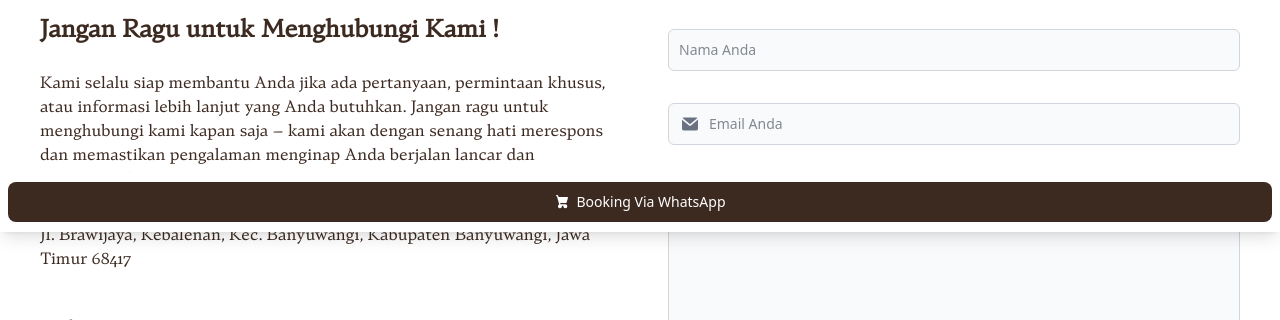
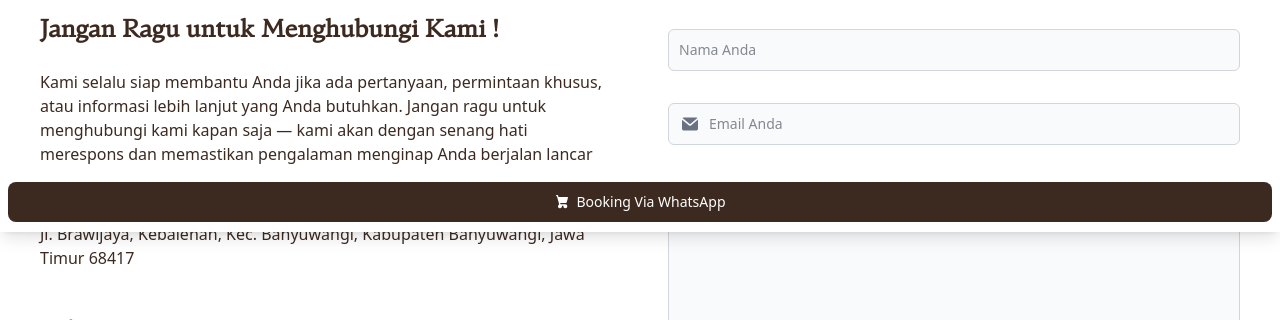
Before and after one commit to homestaypondokjepun/pondokjepun, a Next.js app: page /contact in a window 1280 px wide. Shown: the part 568-888 px from the top of the page. Built offline with nearby package versions, Linux system fonts and the light colour scheme.

Commit message:
fix font contact, navbar gallery, dan form pemesanan

```diff
--- a/src/components/Kost/FormPemesananKos.js
+++ b/src/components/Kost/FormPemesananKos.js
@@ -6,7 +6,6 @@ const FormPemesananKos = ({ setShowPopup }) => {
   const [tanggal, setTanggal] = useState(null);
   const [nama, setNama] = useState("");
   const [dewasa, setDewasa] = useState("");
-  const [anak, setAnak] = useState("");
 
   // Format tanggal biar lebih mudah dibaca
   const formattedDate = tanggal
@@ -21,7 +20,7 @@ const FormPemesananKos = ({ setShowPopup }) => {
   const sendWhatsapp = (e) => {
     e.preventDefault();
 
-    const whatsappMessage = ` Halo, saya ${nama},  mau menanyakan ketersediaan homestay untuk :\n Dewasa: ${dewasa}\n Anak-anak: ${anak}\n Pada Tanggal : ${formattedDate}\n Apakah bisa diinformasikan detail fasilitas dan harganya?`;
+    const whatsappMessage = ` Halo, saya ${nama},  mau menanyakan ketersediaan Kost Aka Dewata untuk :\n Jumlah Orang: ${dewasa}\n Pada Tanggal : ${formattedDate}\n Apakah bisa diinformasikan detail fasilitas dan harganya?`;
     const url = `https://wa.me/6282132487131?text=${encodeURIComponent(
       whatsappMessage
     )}`;
--- a/src/components/contact/ContactForm.jsx
+++ b/src/components/contact/ContactForm.jsx
@@ -29,7 +29,7 @@ const ContactForm = () => {
           </section>
 
           <section className="p-2 mt-2">
-            <p className="teramo md:text-[16px] text-[16px] text-coklat_tua">
+            <p className="md:text-[16px] text-[16px] text-coklat_tua">
               Kami selalu siap membantu Anda jika ada pertanyaan, permintaan
               khusus, atau informasi lebih lanjut yang Anda butuhkan. Jangan
               ragu untuk menghubungi kami kapan saja — kami akan dengan senang
@@ -39,7 +39,7 @@ const ContactForm = () => {
           </section>
 
           <section className="p-2 mt-4">
-            <p className="teramo md:text-[16px] text-[16px] text-coklat_tua">
+            <p className="md:text-[16px] text-[16px] text-coklat_tua">
               Jl. Brawijaya, Kebalenan, Kec. Banyuwangi, Kabupaten Banyuwangi,
               Jawa Timur 68417
             </p>
--- a/src/components/navbar.js
+++ b/src/components/navbar.js
@@ -208,7 +208,7 @@ export default function Navbar() {
                 >
                   <p
                     className={`text-coklat_tua border-b-2  ${
-                      pathname === "/pricing"
+                      pathname === "/gallery"
                         ? "border-b-coklat"
                         : "border-b-coklat_muda hover:border-b-coklat"
                     } `}
```
